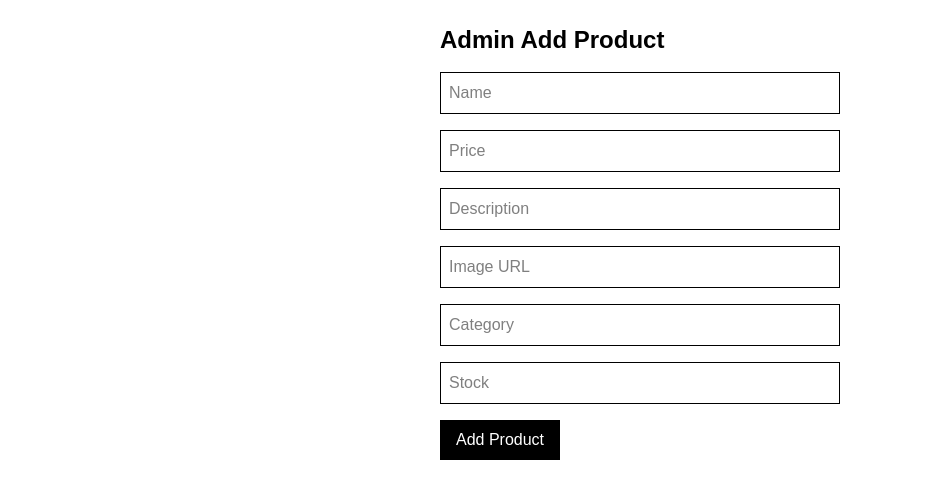
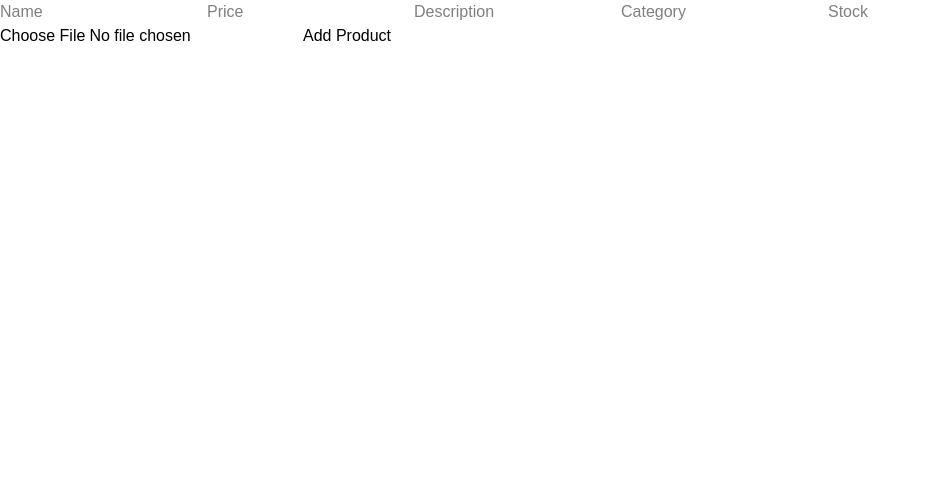
Before and after one commit to charanteja7725/rangam-saree-silks, a React app in the folder frontend/: page /admin/add-product in a window 1280 px wide. Shown: the top 498 px of the page, without its empty margins (0-930 px from the left). Built offline with nearby package versions, Linux system fonts and the light colour scheme; the HTML template or start-up script is replaced by a standard one.

Commit message:
frontend

```diff
--- a/frontend/src/pages/AdminAddProduct.jsx
+++ b/frontend/src/pages/AdminAddProduct.jsx
@@ -5,47 +5,47 @@ export default function AdminAddProduct() {
     name: "",
     price: "",
     description: "",
-    image: "",
     category: "",
     stock: ""
   });
 
-  const handleChange = (e) => {
-    setForm({ ...form, [e.target.name]: e.target.value });
-  };
+  const [image, setImage] = useState(null);
 
   const handleSubmit = async (e) => {
     e.preventDefault();
 
     const token = localStorage.getItem("token");
 
+    const formData = new FormData();
+    Object.keys(form).forEach(key => {
+      formData.append(key, form[key]);
+    });
+    formData.append("image", image);
+
     const res = await fetch("http://localhost:5000/api/products", {
       method: "POST",
       headers: {
-        "Content-Type": "application/json",
         Authorization: `Bearer ${token}`
       },
-      body: JSON.stringify({
-        ...form,
-        price: Number(form.price),
-        stock: Number(form.stock)
-      })
+      body: formData
     });
 
     const data = await res.json();
-    alert(data.message || "Product added");
+    alert("Product added!");
   };
 
   return (
-    <form onSubmit={handleSubmit} className="mx-auto max-w-md space-y-4 p-6">
-      <h1 className="text-2xl font-bold">Admin Add Product</h1>
-      <input className="w-full border p-2" name="name" placeholder="Name" onChange={handleChange} />
-      <input className="w-full border p-2" name="price" placeholder="Price" onChange={handleChange} />
-      <input className="w-full border p-2" name="description" placeholder="Description" onChange={handleChange} />
-      <input className="w-full border p-2" name="image" placeholder="Image URL" onChange={handleChange} />
-      <input className="w-full border p-2" name="category" placeholder="Category" onChange={handleChange} />
-      <input className="w-full border p-2" name="stock" placeholder="Stock" onChange={handleChange} />
-      <button className="bg-black px-4 py-2 text-white">Add Product</button>
+    <form onSubmit={handleSubmit}>
+      <input name="name" placeholder="Name" onChange={(e)=>setForm({...form,name:e.target.value})} />
+      <input name="price" placeholder="Price" onChange={(e)=>setForm({...form,price:e.target.value})} />
+      <input name="description" placeholder="Description" onChange={(e)=>setForm({...form,description:e.target.value})} />
+      <input name="category" placeholder="Category" onChange={(e)=>setForm({...form,category:e.target.value})} />
+      <input name="stock" placeholder="Stock" onChange={(e)=>setForm({...form,stock:e.target.value})} />
+
+      {/* IMAGE INPUT */}
+      <input type="file" onChange={(e)=>setImage(e.target.files[0])} />
+
+      <button>Add Product</button>
     </form>
   );
 }
```
